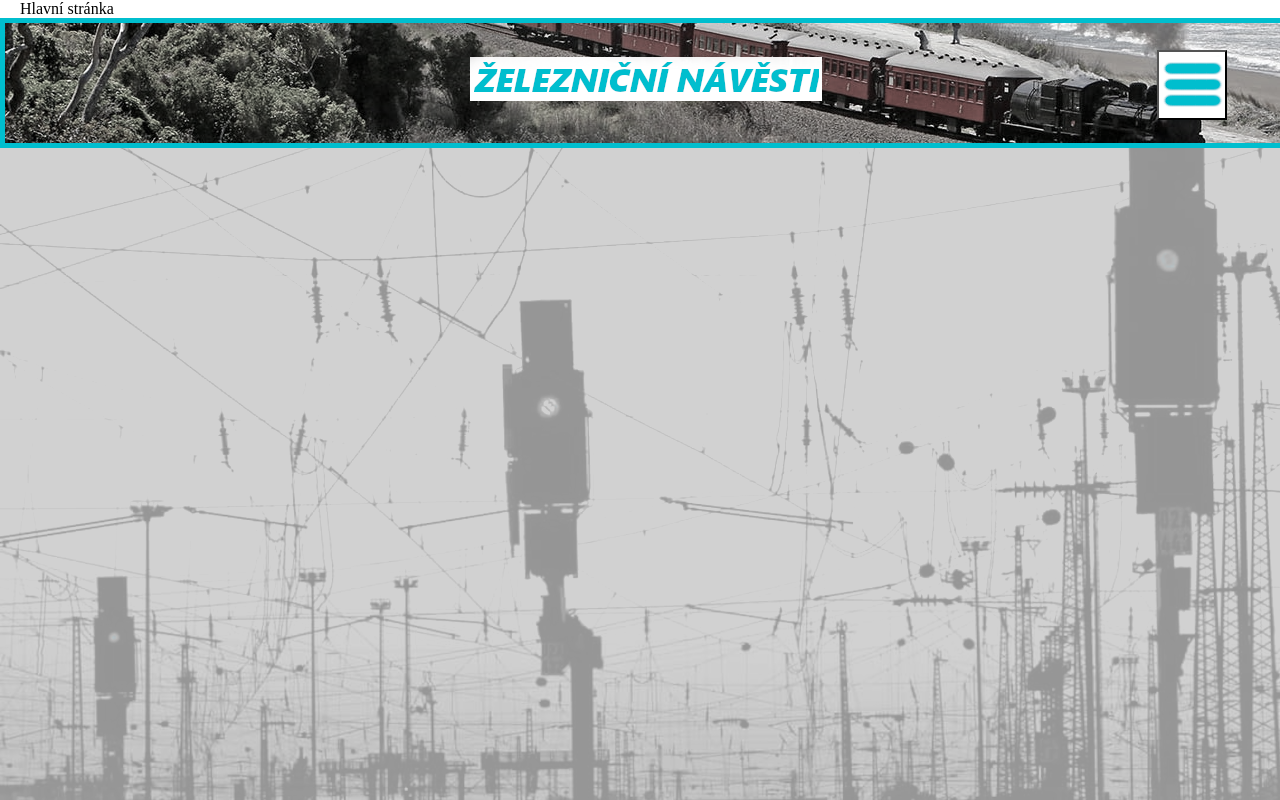
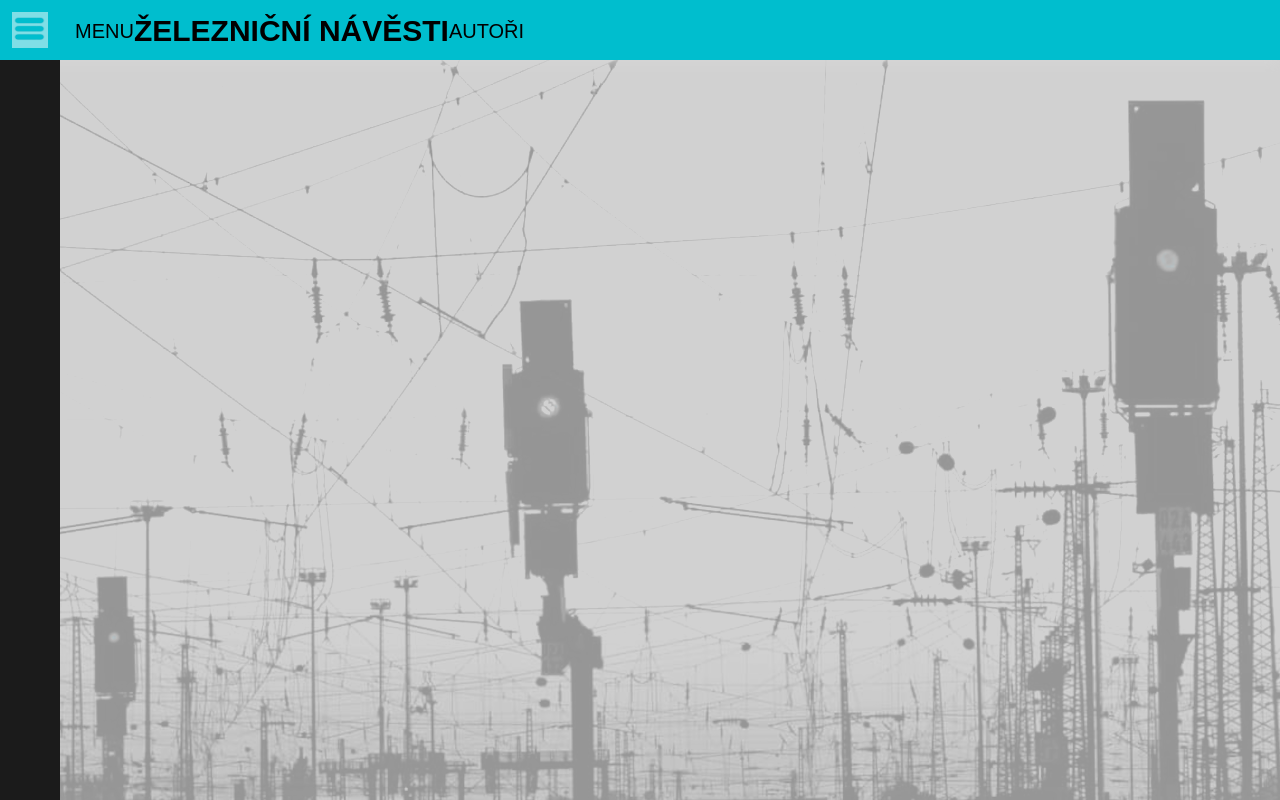
Before and after one commit to Lot-Bile/TrainSigns, a plain HTML site: page src/background.html in a window 1280 px wide. Drawn offline with Linux system fonts and the light colour scheme.

Commit message:
Komplet předělané, stále pár věcí chybí
Zase jsem to předělal no, ale zkouším z toho udělat lehčí moderní design, akorát se mi nedaří centrovat text v tom hlavním banneru. Zbytek asi teď řešit nebudu a nechám to na potom. :smile:

```diff
--- a/src/background-css.css
+++ b/src/background-css.css
@@ -1,67 +1,108 @@
-.test {
+body {
+    background-color: #f1f1f1;
+    background-image: url("../img/background/silueta.png");
+}
+.nav-main {
+    left: 0;
+    position: fixed;
+    top: 0;
     width: 100%;
-    height: 100px;
-    background-color: rgb(82, 101, 112);
-    margin-top: 200px
+    height: 60px;
+    background-color: #00BECE;
+    display: flex;
+    flex-wrap: wrap;
+    z-index: 1000;
+    border: 100px;
+    box-shadow: 0 0 15px 0 #d8d8d8;
+    border-bottom: 10px;
+    margin: 0 auto;
 }
-.navigation {
-    margin-left: 20px;
+.btn-toggle-nav {
+    width: 60px;
+    height: 100%;
+    background-color: #00BECE;
+    background-image: url("../img/background/menu-main.png");
+    background-repeat: no-repeat;
+    background-size: 60%;
+    background-position: center;
+    cursor: pointer;
 }
-body, html
-{
-width: 100%;
-height: 100%;
-padding: 0px;
-margin: 0px;
-background-image: url(../img/background/silueta.png);
-background-repeat: no-repeat;
+.btn-toggle-nav:hover {
+    opacity: 0.5;
 }
-.header {
+.nav-main ul {
+    display: flex;
+    flex-wrap: wrap;
+    padding-left: 15px;
+}
+.nav-main ul li {
+    list-style: none;
+    line-height: 30px;
+}
+.nav-main ul li a{
     display: block;
-    height: 90px;
-    background: #fff;
-    z-index: 8;
+    height: 100%;
+    padding: 0 10px;
+    text-transform: uppercase;
+    text-decoration: none;
+    color: #111;
+    font-family: arial;
+    font-size: 16px;
+}
+.nav-sidebar{
     position: fixed;
-    width: 100%;
-    top: 0;
-    box-shadow: 0 0 15px 0 #d8d8d8;
+    left: 0;
+    bottom: 0;
+    width: 50px;
+    padding: 0 5px;
+    height: calc(100vh - 60px);
+    background-color: #1b1b1b;
+    z-index: 1000;
+    transition: all 0.3s ease-in-out;
 }
-.menu-box {
-    height: 70px;
-    width: 70px;
-    background-image: url(../img/background/menu-main.png);
-    margin-top: -55px;
-    margin-left: 90%;
-    text-align: center;
+.nav-sidebar ul{
+    padding-top: 15px;
+    overflow: hidden;
+    visibility: hidden;
 }
-.menu-box:focus {
-    background-image: url(../img/background/menu-click.png);
+.nav-sidebar ul li{
+    line-height: 60px;
+    list-style: none;
 }
-.authors {
-    height: 70px;
-    width: 150px;
-    background-color: rgb(255, 255, 255);
-    margin-top: -55px;
-    margin-left: 2%;
-    text-align: center;
+.nav-sidebar ul li span, .nav-sidebar ul li a{
+    display: block;
+    height: 60px;
+    padding: 0 10px;
+    text-decoration: none;
+    text-transform: uppercase;
+    color: #FFF;
+    font-family: arial;
+    font-size: 16px;
+    white-space: nowrap;
+    opacity: 0;
+    transition: all 0.3s ease-in-out;
 }
-.main-font{
-    font-size: 35px;
+.nav-sidebar ul li a:hover{
+    background-color: #222;
 }
-.name{
-    height: 70px;
-    width: 350px;
-    margin-left: 42%;
-    padding: 5px;
-    text-align: center;
-    margin: 0 auto;
-
+.main-text {
+    font-size: 30px;
+    font-weight: bolder;
+    font-family: arial;
+    text-decoration: none;
+    text-transform: uppercase;
 }
-.full{
-    width: 100%;
-    height: 120px;
-    background-image: url(../img/background/banner.png);
-    border-style: solid;
-    border-width: 5px;
-    border-color: #00BECE;
+.menu-text-one {
+    font-size: 20px;
+    font-weight: normal;
+    font-family: arial;
+    text-decoration: none;
+    text-transform: uppercase;
 }
+.menu-text-two {
+    font-size: 20px;
+    font-weight: normal;
+    font-family: arial;
+    text-decoration: none;
+    text-transform: uppercase;
+}
--- a/src/background-script.js
+++ b/src/background-script.js
@@ -0,0 +1,34 @@
+
+let toggleNavStatus = false;
+
+let toggleNav = function() {
+
+    let getSidebar = document.querySelector(".nav-sidebar");
+    let getSidebarUl = document.querySelector(".nav-sidebar ul");
+    let getSidebarTitle = document.querySelector(".nav-sidebar span");
+    let getSidebarLinks = document.querySelectorAll(".nav-sidebar a");
+
+    if(toggleNavStatus === false) {
+        getSidebarUl.style.visibility = "visible";
+        getSidebar.style.width = "272px";
+        getSidebarTitle.style.opacity = "0.5";
+
+        let arrayLength = getSidebarLinks.length;
+        for(let i = 0; i < arrayLength; i++) {
+            getSidebarLinks[i].style.opacity = 1;
+        }
+
+        toggleNavStatus = true;
+    }
+    else if(toggleNavStatus === true) {
+        getSidebar.style.width = "50px";
+        getSidebarTitle.style.opacity = "0";
+
+        let arrayLength = getSidebarLinks.length;
+        for(let i = 0; i < arrayLength; i++) {
+            getSidebarLinks[i].style.opacity = 0;
+        }
+        getSidebarUl.style.visibility = "hidden";
+        toggleNavStatus = false;
+    }
+}
--- a/src/background.html
+++ b/src/background.html
@@ -4,24 +4,29 @@
     <meta charset="UTF-8">
     <meta http-equiv="X-UA-Compatible" content="IE=edge">
     <meta name="viewport" content="width=device-width, initial-scale=1.0">
-    <title>Document</title>
-    <link href="background-css.css" rel="stylesheet" type="text/css" />
+    <title>Main</title>
+    <link rel="stylesheet" href="background-css.css">
 </head>
 <body>
+    <nav class="nav-main">
+        <div class="btn-toggle-nav" onclick="toggleNav();"></div>
+        <ul>
+            <li><span class="menu-text-one">Menu</span></li>
+            <li><span class="main-text">Železniční návěsti</span></li>
+            <li><span class="menu-text-two">Autoři</span></li>
+        </ul>
+    </nav>
 
-    <header class="header">
-        <div class="navigation">Hlavní stránka</div>
-        <div class="full">
-            <div class="name">
-                <img src="../img/background/nadpis.png">
-            </div>
-            <!-- <div class="authors">
-                <img src="../img/background/autori.png">
-            </div> -->
-            <button class="menu-box" onclick="return false;">
-            </button>
-        </div>
-    </header>
-    <script type="text/javascript" src="background-script.js"></script>
+    <aside class="nav-sidebar">
+        <ul>
+            <li><span>test-nadpis</span></li>
+            <li><a href="#">hlavní stránka</a></li>
+            <li><a href="#">testy</a></li>
+            <li><a href="#">seznam návěstí</a></li>
+            <li><a href="#">...</a></li>
+        </ul>
+    </aside>
+
 </body>
+<script type="text/javascript" src="background-script.js"></script>
 </html>
```
